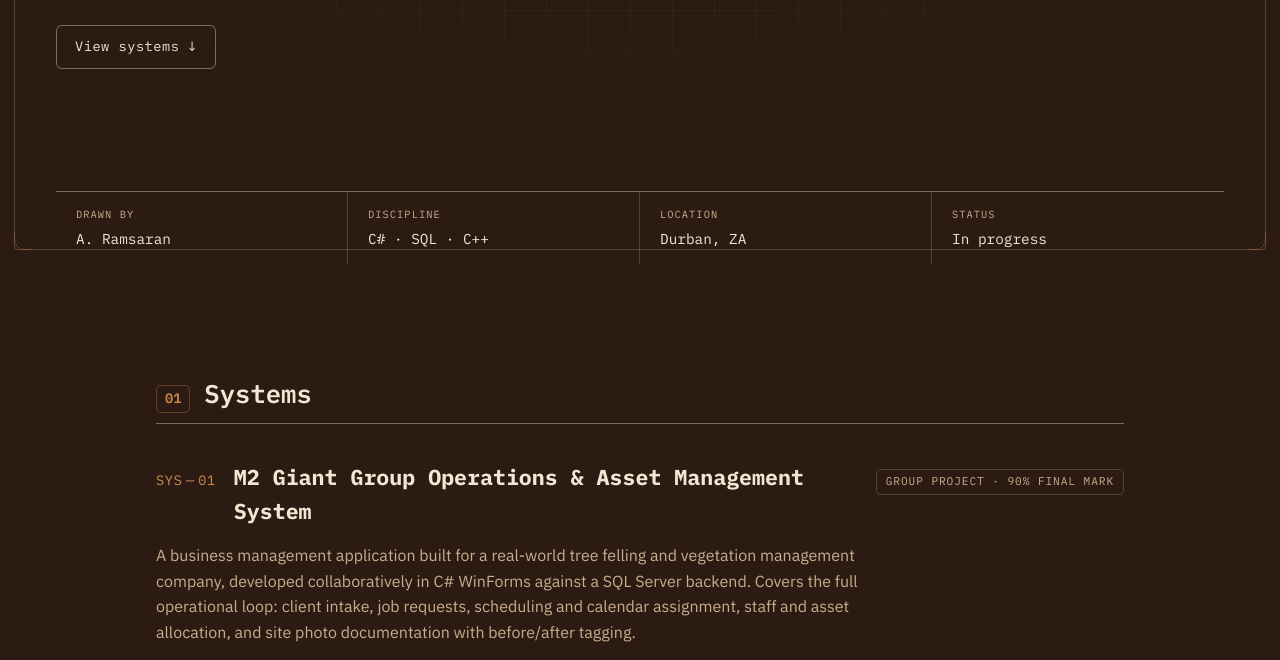
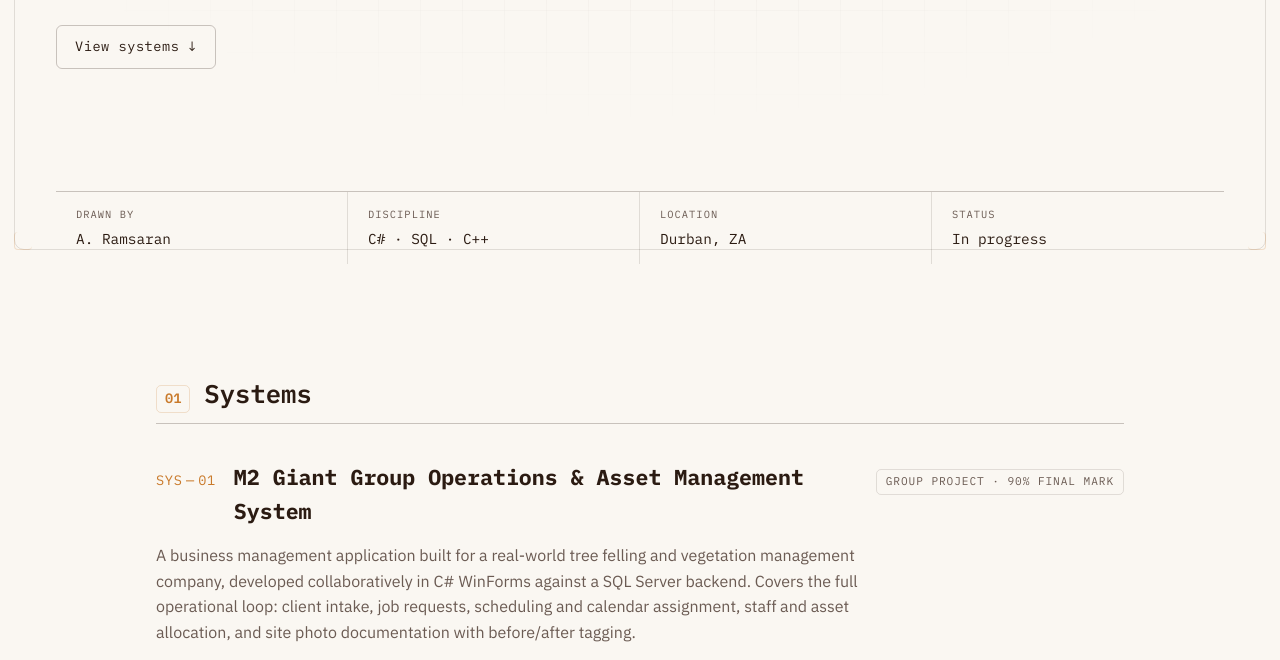
Before and after one commit to Ash2218/Ash2218.github.io, a plain HTML site: page index.html in a window 1280 px wide. Shown: the part 536-1196 px from the top of the page. Drawn offline with Linux system fonts and the light colour scheme.

Commit message:
changed bg

```diff
--- a/style.css
+++ b/style.css
@@ -1,13 +1,17 @@
 :root {
-  --ink-deep: #2B1B12;
-  --ink-panel: #3E2723;
-  --ink-panel-2: #4E342E;
-  --paper: #F5E6D3;
-  --paper-dim: #C9AD8E;
-  --line: rgba(245, 230, 211, 0.20);
-  --line-strong: rgba(245, 230, 211, 0.40);
-  --signal: #CD8B4E;
-  --signal-dim: rgba(205, 139, 78, 0.35);
+
+ --ink-deep: #FAF7F2;          /* Main background */
+  --ink-panel: #F3EFE7;         /* Cards/panels */
+  --ink-panel-2: #EAE4DA;       /* Secondary panels */
+
+  --paper: #2B1B12;             /* Primary text */
+  --paper-dim: #6B5B53;         /* Secondary text */
+
+  --line: rgba(43, 27, 18, 0.12);
+  --line-strong: rgba(43, 27, 18, 0.24);
+
+  --signal: #C97A2B;            /* Accent */
+  --signal-dim: rgba(201, 122, 43, 0.20);
 
   --font-mono: 'IBM Plex Mono', 'Courier New', monospace;
   --font-sans: 'IBM Plex Sans', -apple-system, BlinkMacSystemFont, sans-serif;
```
